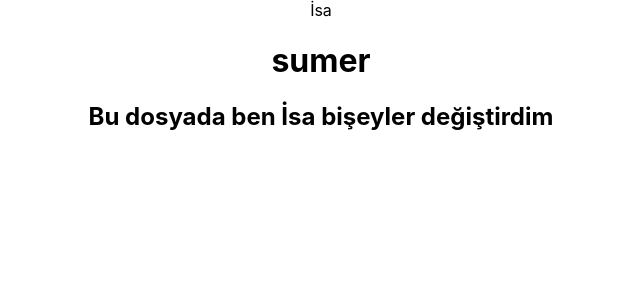
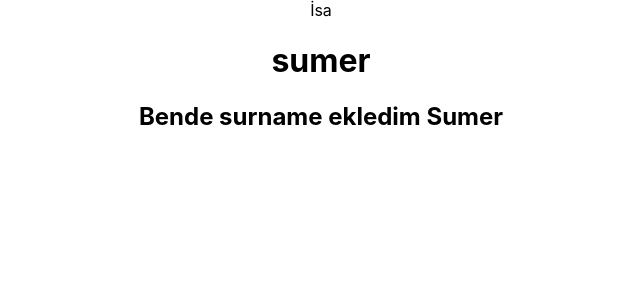
Before and after one commit to esrasumer/react-advice-generator, a React (Create React App) app: page / in a window 1280 px wide. Shown: the top 300 px of the page, without its empty margins (319-959 px from the left). Built offline with nearby package versions, Linux system fonts and the light colour scheme.

Commit message:
surname added

```diff
--- a/src/App.js
+++ b/src/App.js
@@ -2,12 +2,12 @@ import logo from './logo.svg';
 import './App.css';
 
 function App() {
-  let name = "İsa";
+  let surname = 'Sumer'
   return (
     <div className="App">
-      İsa
-      <h1>sumer</h1>
-      <h2>Bu dosyada ben {name} bişeyler değiştirdim</h2>
+     İsa
+     <h1>sumer</h1>
+     <h2>Bende surname ekledim {surname}</h2>
     </div>
   );
 }
```
